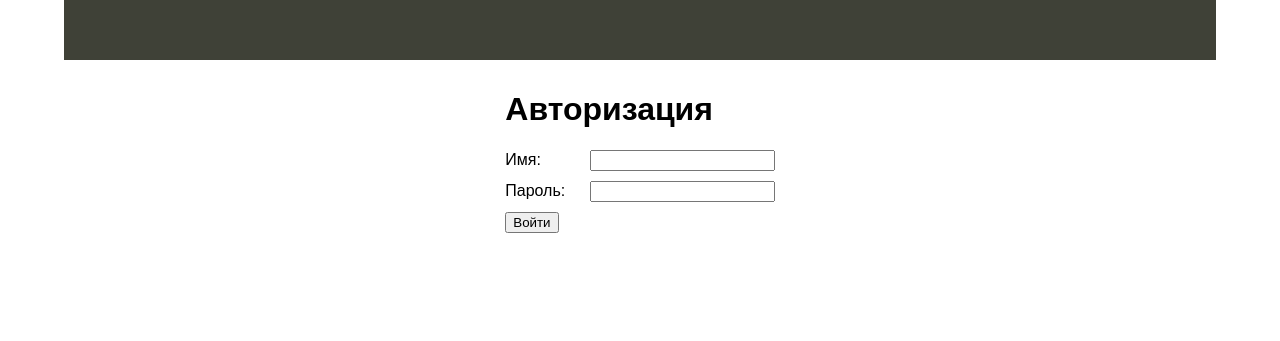
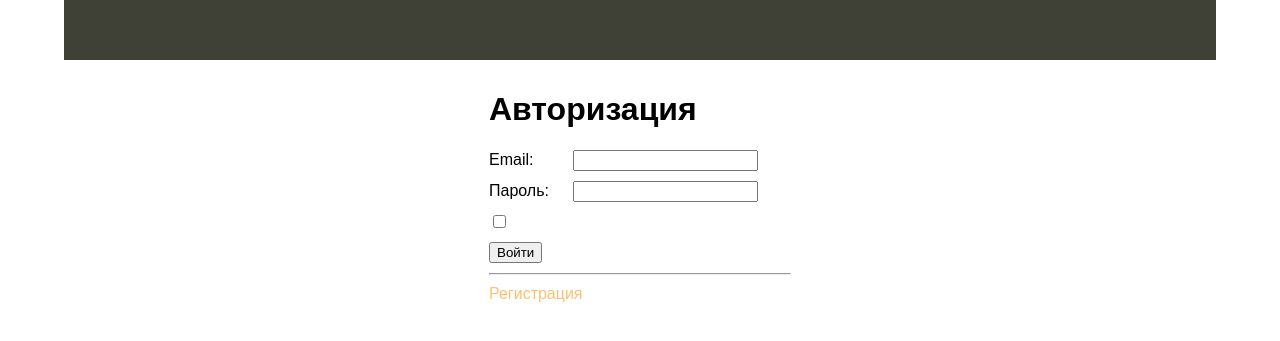
Before and after one commit to slava-bor/phyton-flask, a Flask app: page /login in a window 1280 px wide. Shown: the top 341 px of the page. Run offline with Flask 2, Linux system fonts and the light colour scheme.

Commit message:
Add files via upload

```diff
--- a/templates/base.html
+++ b/templates/base.html
@@ -20,6 +20,10 @@
             <ul class='mainmenu'>
                 {% for p in menu -%}
                 <li><a href="{{p.url}}">{{p.title}}</a></li>
+<!--                для варианта с файлом flsite-->
+<!--                     <li><a href="{{p.url}}">{{p.name}}</a></li>-->
+<!--                для варианта с файлом main-->
+
                 {% endfor -%}
             </ul>
         {% endblock mainmenu -%}
--- a/templates/login.html
+++ b/templates/login.html
@@ -2,9 +2,15 @@
 
 {% block content %}
 {{ super() }}
+{% for cat, msg in get_flashed_messages(True) %}
+<div class="flash {{cat}}">{{msg}}</div>
+{% endfor %}
 <form action="/login" method="post" class="form-contact">
-<p><label>Имя: </label> <input type="text" name="username" value="" requied />
-<p><label>Пароль: </label> <input type="password" name="psw" value="" requied />
+<p><label>Email: </label> <input type="text" name="email" value="" required />
+<p><label>Пароль: </label> <input type="password" name="psw" value="" required />
+<p><input type="checkbox" name="remaine"></p> <!--    запомнить меня    -->
 <p><input type="submit" value="Войти" />
+<hr align=left width="300px">
+<p><a href="{{url_for('register')}}">Регистрация</a></p>
 </form>
 {% endblock %}
```
Also changed, not shown: templates/login1.html (added, +10 -0 lines).
